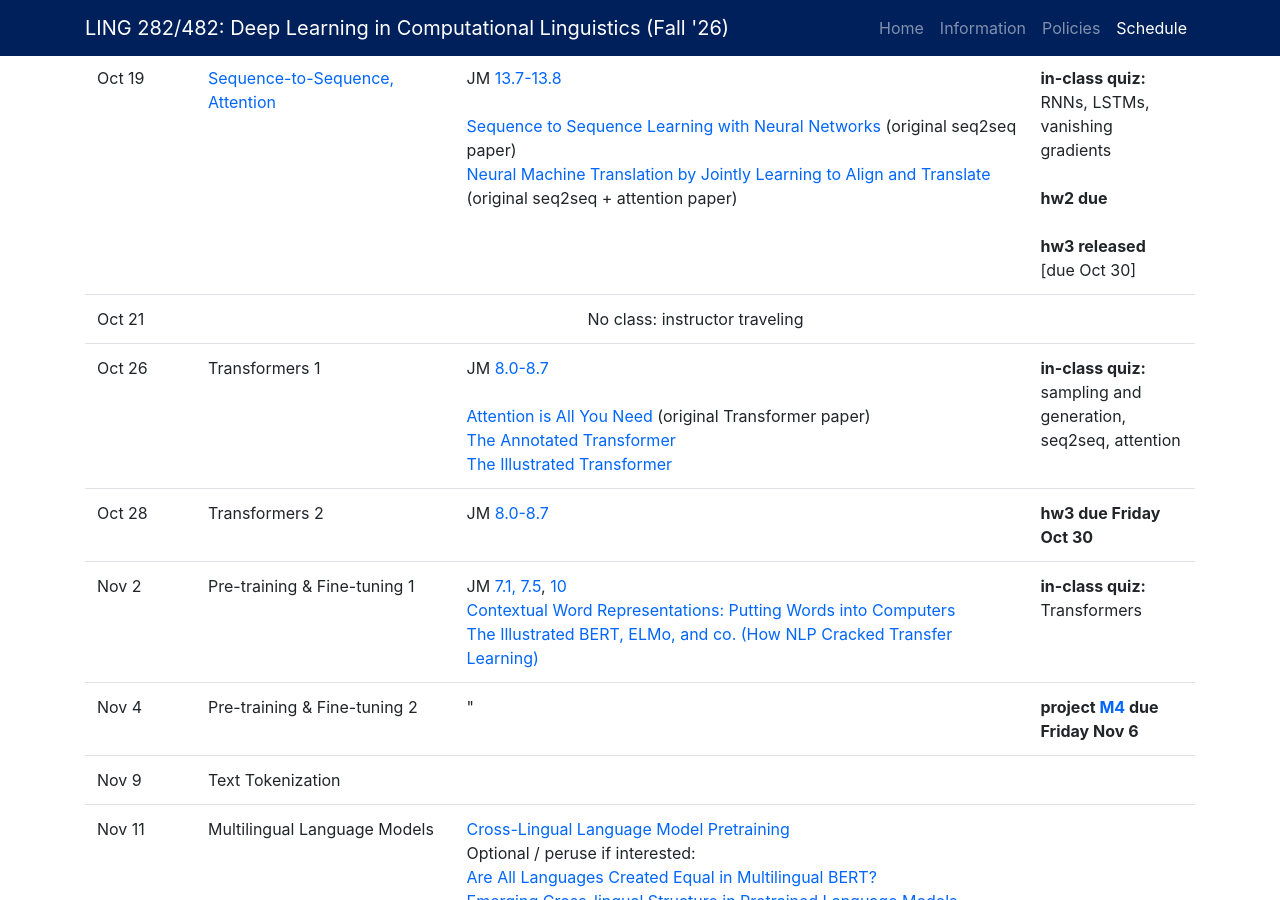
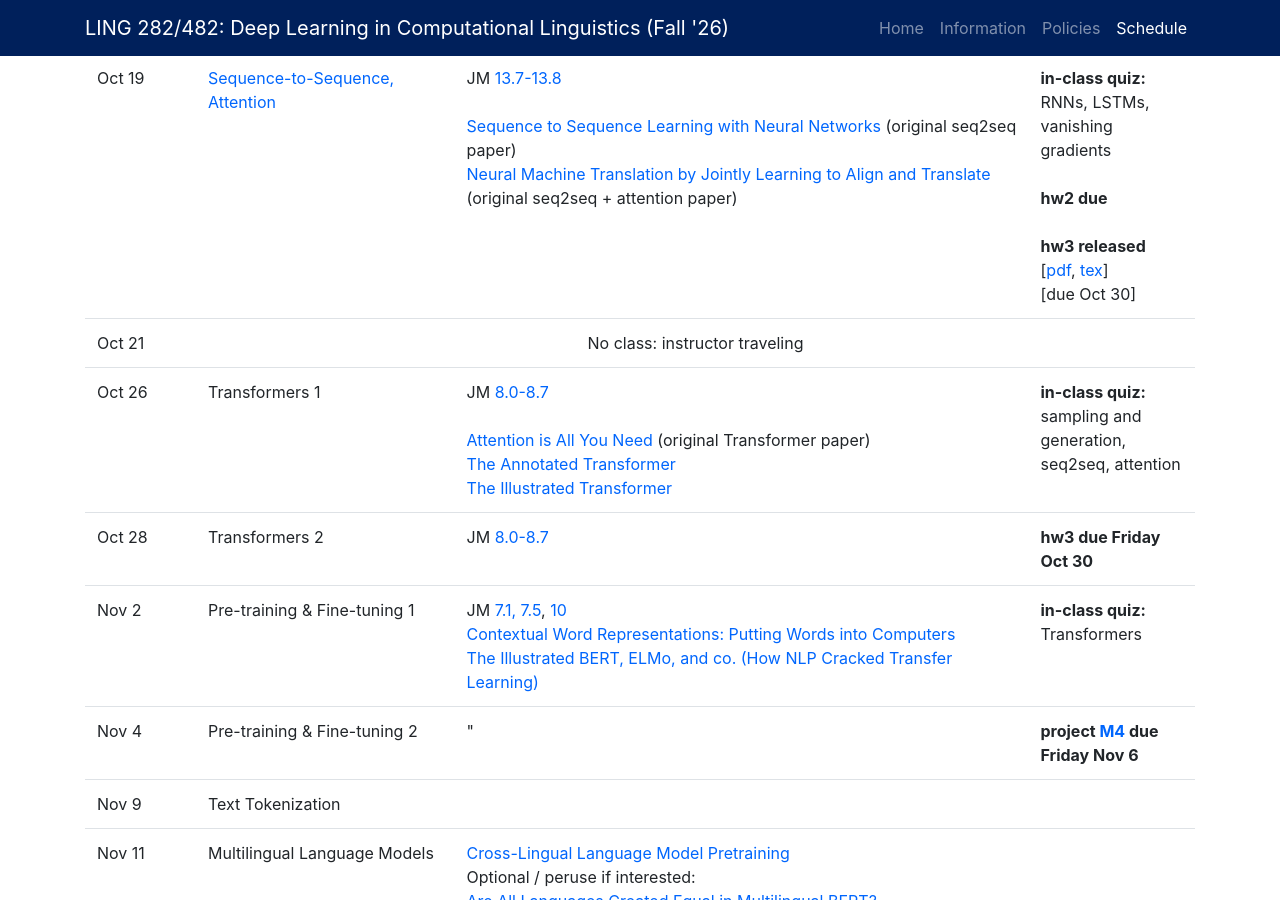
Before and after one commit to cmdowney88/cmdowney88.github.io, a Jekyll site: the page teaching/ling282/fall26/index.html, which Jekyll copies as it is, in a window 1280 px wide and 900 px high, scrolled down 4792 px. Built offline with Jekyll 4.4.1, drawn with Linux system fonts in a browser that asks for light colours.

Commit message:
ling282: release hw3

```diff
--- a/teaching/ling282/fall26/index.html
+++ b/teaching/ling282/fall26/index.html
@@ -470,7 +470,9 @@
 									<br /><br />
 									<strong>hw3 released</strong>
 									<br />
-									[due Oct 30]
+									[<a href="hw/hw3/hw3.pdf" target="_blank">pdf</a>, <a href="hw/hw3/hw3.tex" target="_blank">tex</a>]
+										<br />
+										[due Oct 30]
 								</td>
 							</tr>
 							<tr>
```
Also changed, not shown: 2 other files.
